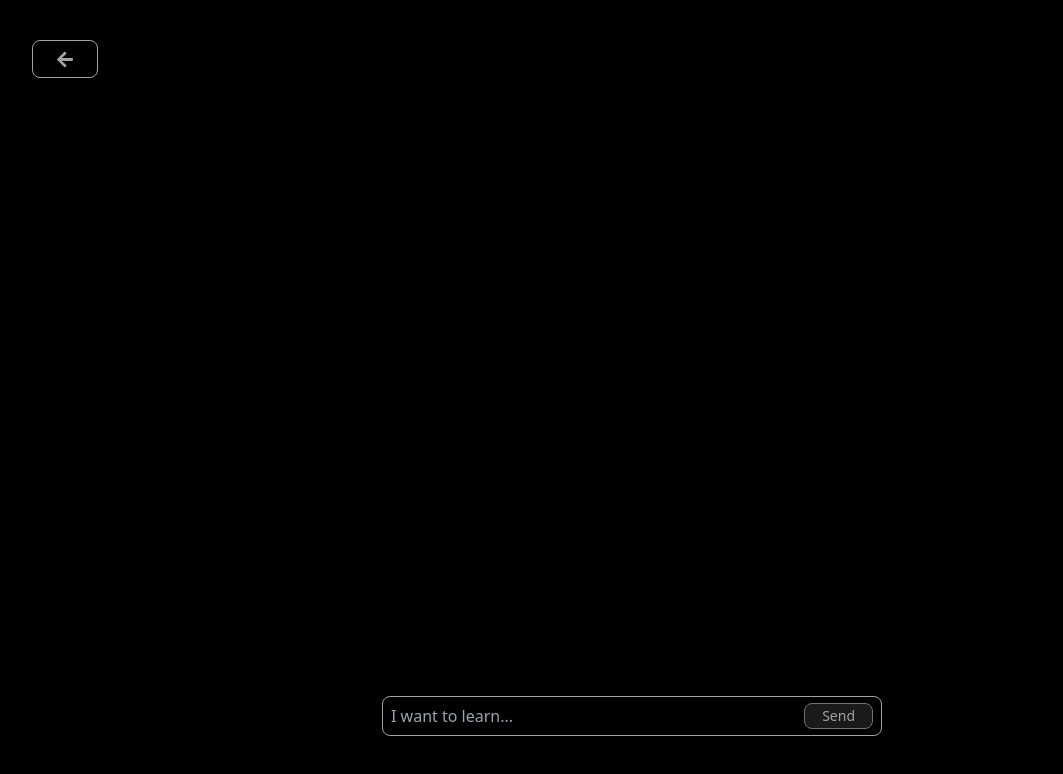
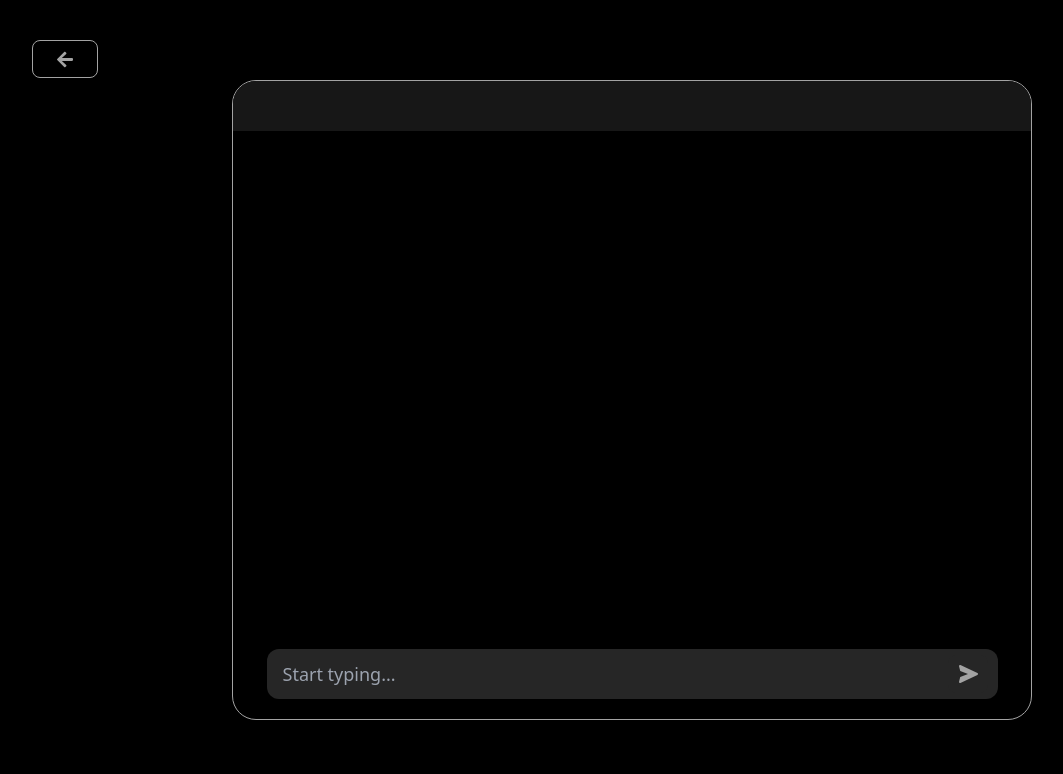
Before and after one commit to Lavryniukk/omniscent-frontend, a Next.js app: page /projects/chat in a window 1280 px wide. Shown: the top 774 px of the page, without its empty margins (8-1071 px from the left). Built offline with nearby package versions, Linux system fonts and the light colour scheme.

Commit message:
started working on chat, made input

```diff
--- a/app/(pages)/projects/chat/page.tsx
+++ b/app/(pages)/projects/chat/page.tsx
@@ -1,15 +1,11 @@
 "use client";
 
-import Messages from "@/app/modules/prototype/chat/Message";
-import ChatInput from "@/app/modules/prototype/chat/ChatInput";
+import DiscoverChat from "@/app/modules/DiscoverChat/DiscoverChat";
 
 const Chat = () => {
   return (
     <div className="select-none overflow-x-hidden flex items-center flex-col overflow-y-auto px-10 bg-transparent mx-auto box-border max-w-10xl w-full my-20 h-fit">
-      <Messages />{" "}
-      {/* Rendering the Messages component, where chat messages are displayed. */}
-      <ChatInput />{" "}
-      {/* Rendering the ChatInput component, which is used for user input in the chat. */}
+      <DiscoverChat />
     </div>
   );
 };
--- a/app/(pages)/projects/page.tsx
+++ b/app/(pages)/projects/page.tsx
@@ -13,4 +13,5 @@ function PrototypePage() {
   );
 }
 
-export default withPageAuthRequired(PrototypePage);
+export default PrototypePage;
+//withPageAuthRequired(
--- a/app/globals.css
+++ b/app/globals.css
@@ -42,6 +42,10 @@
       var(--primary) 0,
       transparent 100%
     );
+  }
+
+  .discover-chat-left {
+    left: calc((100% - 91.6%) / 2);
   }
 
   .project {
--- /dev/null
+++ b/app/modules/DiscoverChat/DiscoverChat.tsx
@@ -0,0 +1,10 @@
+import DiscoverInput from "./components/DiscoverInput/DiscoverInput";
+
+export default function DiscoverChat() {
+  return (
+    <div className="w-8/12 mx-auto border min-h-[80vh] h-full border-accent rounded-3xl relative overflow-hidden">
+      <div className="w-full absolute h-[50px] bg-secondary-900" />
+      <DiscoverInput />
+    </div>
+  );
+}
--- /dev/null
+++ b/app/modules/DiscoverChat/components/DiscoverInput/DiscoverInput.tsx
@@ -0,0 +1,50 @@
+import { useEffect, useState } from "react";
+import { BiSolidSend } from "react-icons/bi";
+import useDiscoverChat from "../../storage/DiscoverChatStorage";
+
+export default function DiscoverInput() {
+  const { userInputData, setInputData } = useDiscoverChat();
+  const [isDisabled, setisDisabled] = useState<boolean>(true);
+
+  useEffect(() => {
+    if (userInputData.length > 0) {
+      setisDisabled(false);
+    } else {
+      setisDisabled(true);
+    }
+  }, [userInputData]);
+  const handleSubmit = (e: React.FormEvent<HTMLFormElement>) => {
+    e.preventDefault();
+
+    if (isDisabled) {
+      return;
+    }
+
+    console.log(userInputData);
+  };
+  return (
+    <form
+      className="w-11/12 box-border h-[50px] absolute bottom-5 discover-chat-left bg-secondary rounded-xl flex"
+      onSubmit={(e) => handleSubmit(e)}
+    >
+      <input
+        className="w-11/12 h-full box-border bg-transparent rounded-l-xl p-4 placeholder:text-lg text-accent text-lg focus:outline-none"
+        placeholder="Start typing..."
+        onChange={(e) => setInputData(e.target.value)}
+        name="discoverInput"
+      />
+      <div className="w-1/12 h-full rounded-r-xl flex justify-center items-center">
+        <button
+          className={`px-2 py-3 ${
+            isDisabled
+              ? "bg-secondary cursor-default"
+              : "bg-primary hover:opacity-70"
+          } rounded-lg h-3/4 m-auto flex justify-center items-center transition duration-200`}
+          type="submit"
+        >
+          <BiSolidSend className="w-[24px] h-[24px] text-accent " />
+        </button>
+      </div>
+    </form>
+  );
+}
--- /dev/null
+++ b/app/modules/DiscoverChat/storage/DiscoverChatStorage.tsx
@@ -0,0 +1,18 @@
+import { create } from "zustand";
+
+interface DiscoverChatState {
+  userInputData: string;
+}
+
+interface DiscoverChatActions {
+  setInputData: (newInputData: string) => void; // Set user input data.
+}
+
+const useDiscoverChat = create<DiscoverChatActions & DiscoverChatState>(
+  (set) => ({
+    userInputData: "",
+    setInputData: (newInputData) => set({ userInputData: newInputData }),
+  })
+);
+
+export default useDiscoverChat;
```
